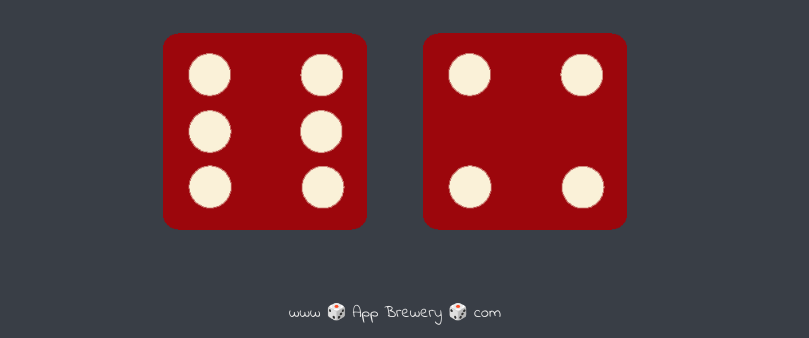
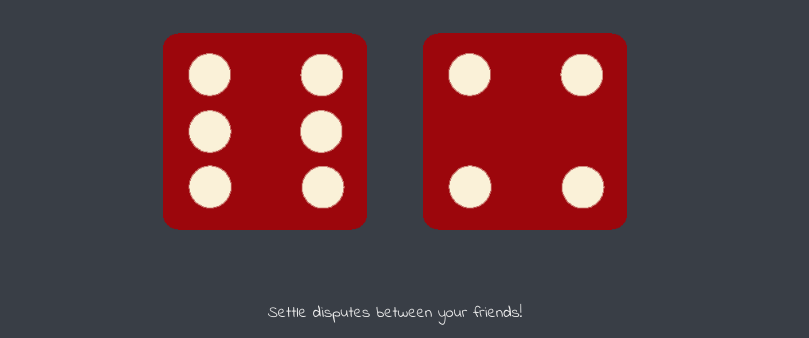
Before and after one commit to AZensky/Random-Dice-Generator-, a plain HTML site: page index.html in a window 1280 px wide. Shown: the part 462-800 px from the top of the page, without its empty margins (245-1054 px from the left). Drawn offline with Linux system fonts and the light colour scheme.

Commit message:
Update and rename dicee.html to index.html

```diff
--- a/dicee.html
+++ b/index.html
@@ -28,6 +28,6 @@
   </body>
 
   <footer>
-    www 🎲 App Brewery 🎲 com
+    Settle disputes between your friends!
   </footer>
 </html>
```
